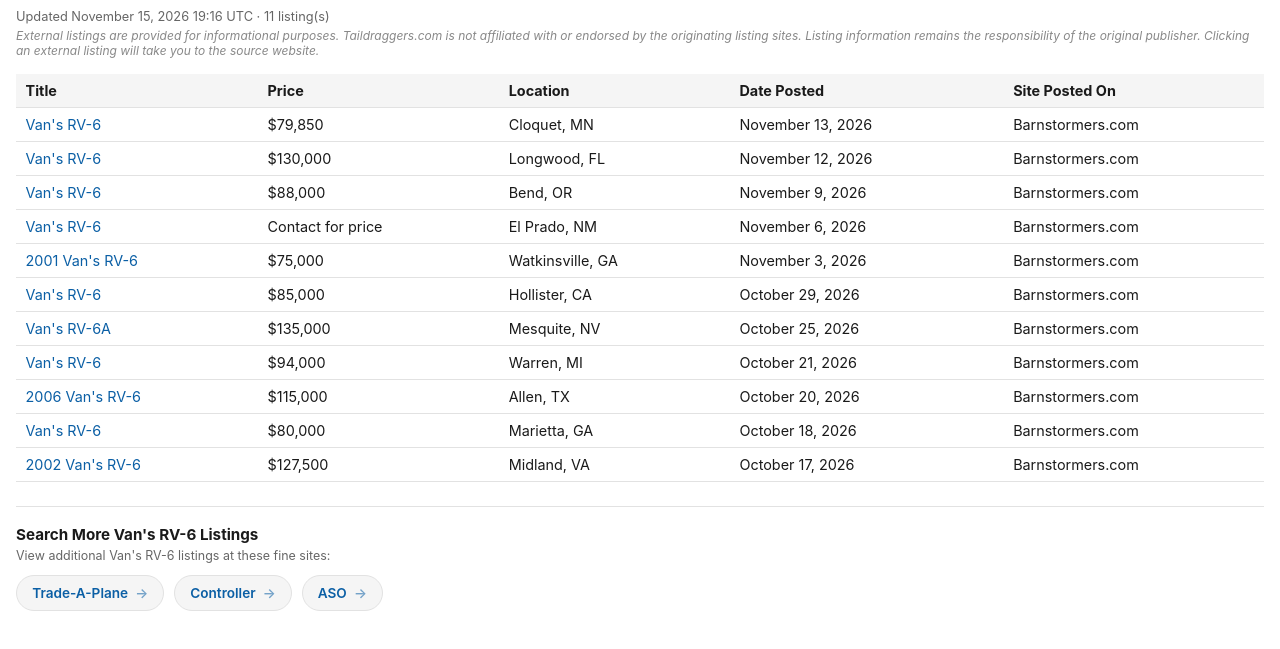
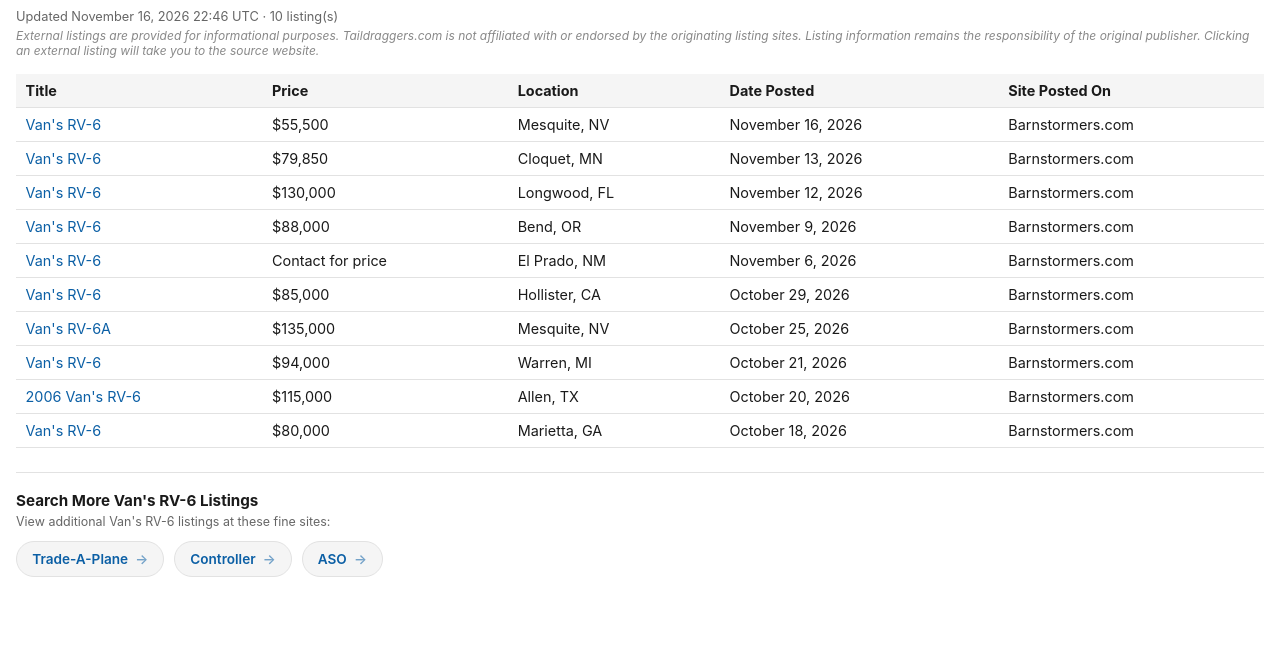
Before and after one commit to taildraggers/vans-rv6-for-sale, a plain HTML site: page docs/index.html in a window 1280 px wide. Shown: the part 43-692 px from the top of the page. Drawn offline with Linux system fonts and the light colour scheme.

Commit message:
Update Van's RV-6 listings (2026-11-16)

```diff
--- a/docs/index.html
+++ b/docs/index.html
@@ -76,24 +76,23 @@
 </head>
 <body>
   <h1>Other Van&#x27;s RV-6 Ads on the Web</h1>
-  <div class="updated">Updated November 15, 2026 19:16 UTC &middot; 11 listing(s)</div>
+  <div class="updated">Updated November 16, 2026 22:46 UTC &middot; 10 listing(s)</div>
   <div class="disclaimer">External listings are provided for informational purposes. Taildraggers.com is not affiliated with or endorsed by the originating listing sites. Listing information remains the responsibility of the original publisher. Clicking an external listing will take you to the source website.</div>
   <table>
     <thead>
       <tr><th>Title</th><th>Price</th><th>Location</th><th>Date Posted</th><th>Site Posted On</th></tr>
     </thead>
     <tbody>
+        <tr><td><a href="https://www.barnstormers.com/classified-2038565-RV-6.html" target="_blank" rel="noopener noreferrer">Van&#x27;s RV-6</a></td><td>$55,500</td><td>Mesquite, NV</td><td>November 16, 2026</td><td>Barnstormers.com</td></tr>
         <tr><td><a href="https://www.barnstormers.com/classified-2075490-Vans-RV-6.html" target="_blank" rel="noopener noreferrer">Van&#x27;s RV-6</a></td><td>$79,850</td><td>Cloquet, MN</td><td>November 13, 2026</td><td>Barnstormers.com</td></tr>
         <tr><td><a href="https://www.barnstormers.com/classified-2083326-Vans-RV6.html" target="_blank" rel="noopener noreferrer">Van&#x27;s RV-6</a></td><td>$130,000</td><td>Longwood, FL</td><td>November 12, 2026</td><td>Barnstormers.com</td></tr>
         <tr><td><a href="https://www.barnstormers.com/classified-2074948-Vans-RV-6.html" target="_blank" rel="noopener noreferrer">Van&#x27;s RV-6</a></td><td>$88,000</td><td>Bend, OR</td><td>November 9, 2026</td><td>Barnstormers.com</td></tr>
         <tr><td><a href="https://www.barnstormers.com/classified-2082384-Vans-RV-6-180hp.html" target="_blank" rel="noopener noreferrer">Van&#x27;s RV-6</a></td><td>Contact for price</td><td>El Prado, NM</td><td>November 6, 2026</td><td>Barnstormers.com</td></tr>
-        <tr><td><a href="https://www.barnstormers.com/classified-2076101-2001-RV6.html" target="_blank" rel="noopener noreferrer">2001 Van&#x27;s RV-6</a></td><td>$75,000</td><td>Watkinsville, GA</td><td>November 3, 2026</td><td>Barnstormers.com</td></tr>
         <tr><td><a href="https://www.barnstormers.com/classified-2080803-Ready-to-fly-RV6-with-mods!.html" target="_blank" rel="noopener noreferrer">Van&#x27;s RV-6</a></td><td>$85,000</td><td>Hollister, CA</td><td>October 29, 2026</td><td>Barnstormers.com</td></tr>
         <tr><td><a href="https://www.barnstormers.com/classified-2080053-RV-6A.html" target="_blank" rel="noopener noreferrer">Van&#x27;s RV-6A</a></td><td>$135,000</td><td>Mesquite, NV</td><td>October 25, 2026</td><td>Barnstormers.com</td></tr>
         <tr><td><a href="https://www.barnstormers.com/classified-2067011-RV6.html" target="_blank" rel="noopener noreferrer">Van&#x27;s RV-6</a></td><td>$94,000</td><td>Warren, MI</td><td>October 21, 2026</td><td>Barnstormers.com</td></tr>
         <tr><td><a href="https://www.barnstormers.com/classified-2079207-2006-RV-6.html" target="_blank" rel="noopener noreferrer">2006 Van&#x27;s RV-6</a></td><td>$115,000</td><td>Allen, TX</td><td>October 20, 2026</td><td>Barnstormers.com</td></tr>
         <tr><td><a href="https://www.barnstormers.com/classified-2078829-Vans-RV-6-For-Sale-OBO.html" target="_blank" rel="noopener noreferrer">Van&#x27;s RV-6</a></td><td>$80,000</td><td>Marietta, GA</td><td>October 18, 2026</td><td>Barnstormers.com</td></tr>
-        <tr><td><a href="https://www.barnstormers.com/classified-2078715-2002-RV-6-QUICK-BUILD.html" target="_blank" rel="noopener noreferrer">2002 Van&#x27;s RV-6</a></td><td>$127,500</td><td>Midland, VA</td><td>October 17, 2026</td><td>Barnstormers.com</td></tr>
     </tbody>
   </table>
   <div class="more-resources">
```
